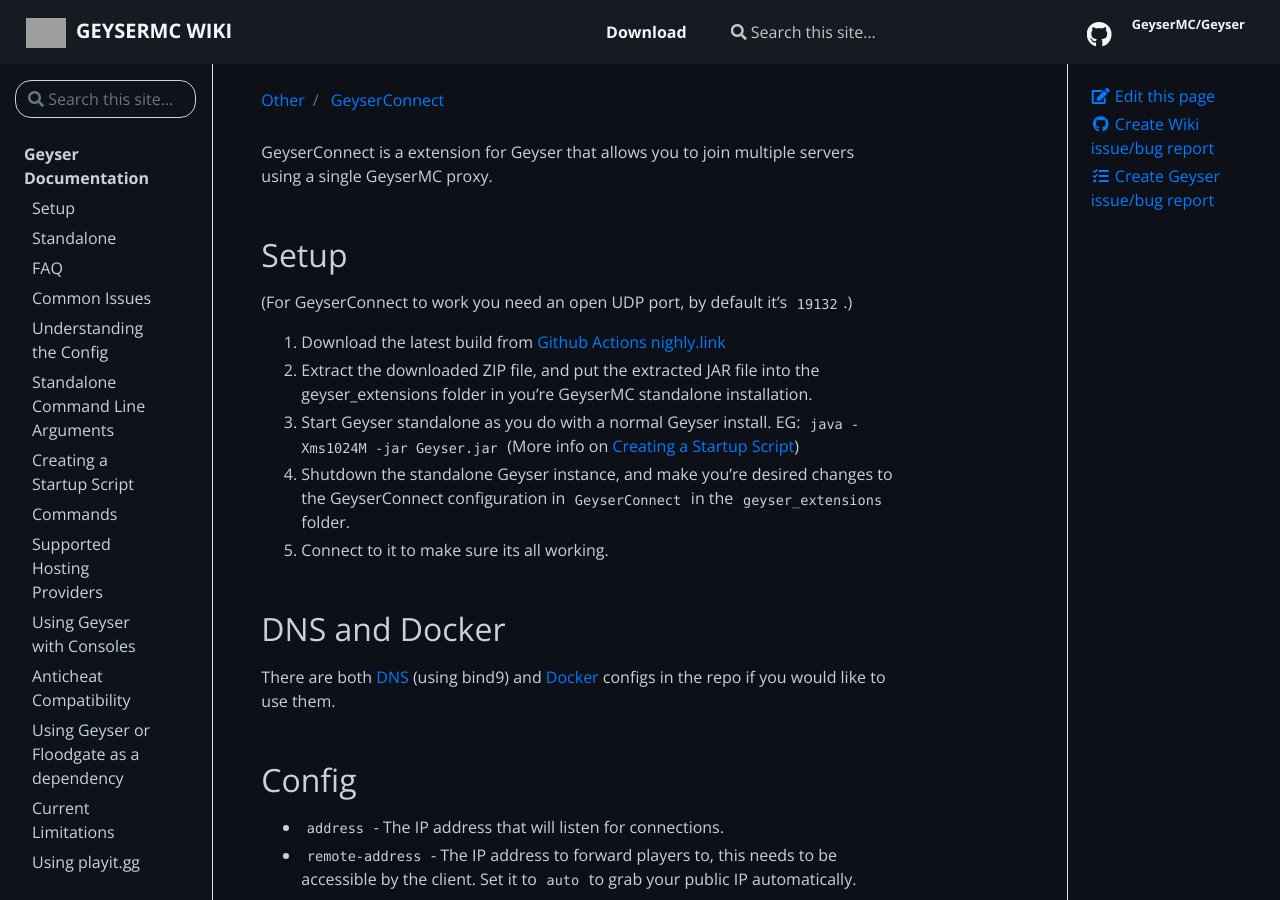
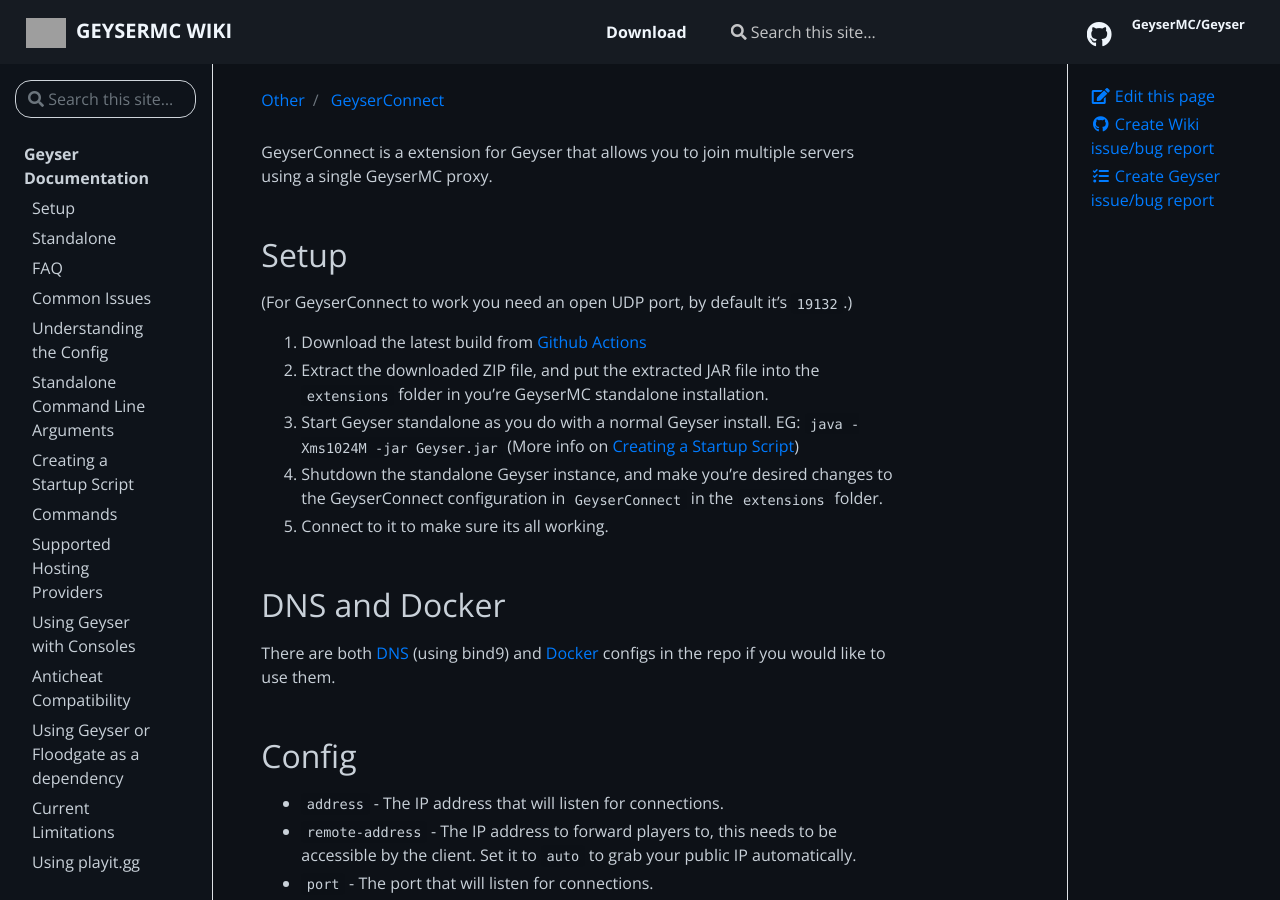
Before and after one commit to GeyserMC/GeyserWiki, a Jekyll site: the page built from _docs/other/geyserconnect.md, in a window 1280 px wide and 900 px high. Built offline with Jekyll 4.4.1, drawn with Linux system fonts in a browser that asks for light colours; grey boxes are pictures that could not be loaded.

Commit message:
Update geyserconnect.md

```diff
--- a/_docs/other/geyserconnect.md
+++ b/_docs/other/geyserconnect.md
@@ -9,10 +9,9 @@
 ## Setup
 (For GeyserConnect to work you need an open UDP port, by default it's `19132`.)
 1. Download the latest build from [Github Actions](https://github.com/GeyserMC/GeyserConnect/actions)
-[nighly.link](https://github.com/GeyserMC/GeyserConnect/actions)
-3. Extract the downloaded ZIP file, and put the extracted JAR file into the geyser_extensions folder in you're GeyserMC standalone installation.
+3. Extract the downloaded ZIP file, and put the extracted JAR file into the `extensions` folder in you're GeyserMC standalone installation.
 4. Start Geyser standalone as you do with a normal Geyser install. EG: `java -Xms1024M -jar Geyser.jar` (More info on [Creating a Startup Script](/geyser/creating-a-startup-script/))
-5. Shutdown the standalone Geyser instance, and make you're desired changes to the GeyserConnect configuration in `GeyserConnect` in the `geyser_extensions` folder.
+5. Shutdown the standalone Geyser instance, and make you're desired changes to the GeyserConnect configuration in `GeyserConnect` in the `extensions` folder.
 6. Connect to it to make sure its all working.
 
 ## DNS and Docker
```
